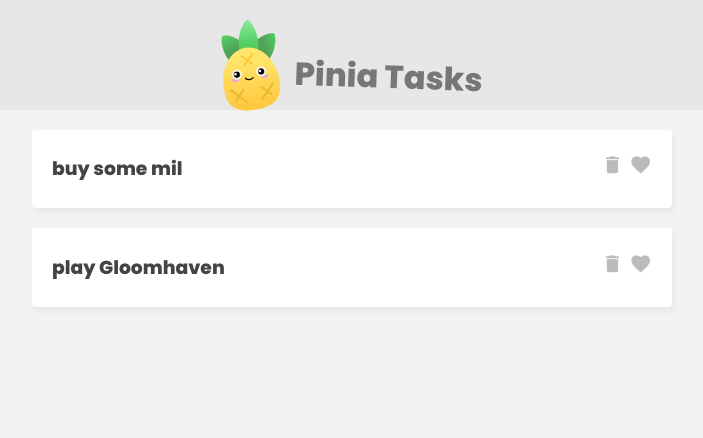
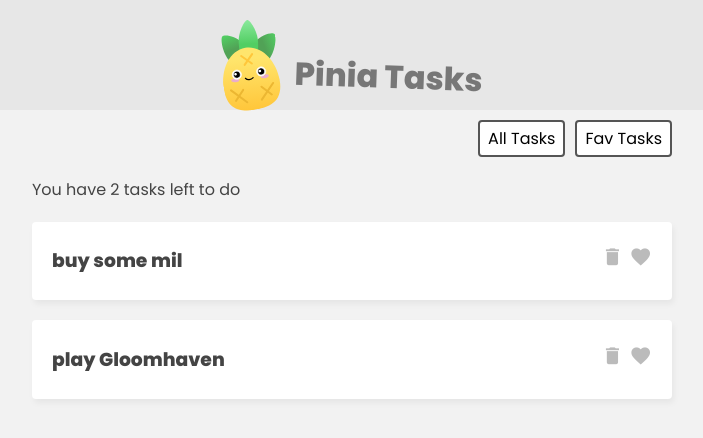
Before and after one commit to HysenB/vue-pinia, a Vue app: page / in a window 1280 px wide. Shown: the top 438 px of the page, without its empty margins (288-991 px from the left). Built offline with nearby package versions, Linux system fonts and the light colour scheme.

Commit message:
getters: total tasks, fav tasks

```diff
--- a/src/App.vue
+++ b/src/App.vue
@@ -6,9 +6,24 @@
       <h1>Pinia Tasks</h1>
     </header>
 
+    <!-- filter -->
+    <nav class="filter">
+      <button @click="filter = 'all'">All Tasks</button>
+      <button @click="filter = 'favs'">Fav Tasks</button>
+    </nav>
+
     <!-- task list -->
-    <div class="task-list">
+    <div class="task-list" v-if="filter === 'all'">
+      <p>You have {{ taskStore.totalCount }} tasks left to do</p>
       <div v-for="task in taskStore.tasks">
+        <TaskDetails :task="task" />
+      </div>
+    </div>
+
+    <!-- task list -->
+    <div class="task-list" v-if="filter === 'favs'">
+      <p>You have {{ taskStore.favCount }} favs left to do</p>
+      <div v-for="task in taskStore.favs">
         <TaskDetails :task="task" />
       </div>
     </div>
@@ -16,8 +31,11 @@
 </template>
 
 <script setup>
+import { ref } from 'vue';
 import TaskDetails from './components/TaskDetails.vue'
 import { useTaskStore } from './stores/TaskStore';
 
 const taskStore = useTaskStore();
+
+const filter = ref('all');
 </script>
--- a/src/assets/main.css
+++ b/src/assets/main.css
@@ -58,3 +58,21 @@
   cursor: pointer;
   color: #bbb;
 }
+
+.filter {
+  width: 640px;
+  margin: 10px auto;
+  text-align: right;
+}
+
+.filter button {
+  display: inline-block;
+  margin-left: 10px;
+  background: #fff;
+  border: 2px solid #555;
+  border-radius: 4px;
+  padding: 4px 8px;
+  cursor: pointer;
+  font-size: 0.8rem;
+  font-size: 1em;
+}
--- a/src/stores/TaskStore.js
+++ b/src/stores/TaskStore.js
@@ -6,5 +6,18 @@
             { id: 1, title: "buy some mil", isFav: false },
             { id: 2, title: "play Gloomhaven", isFav: true },
         ],
-    })
+    }),
+    getters: {
+        favs() {
+            return this.tasks.filter(task => task.isFav)
+        },
+        favCount() {
+            return this.tasks.reduce((p, c) => {
+                return c.isFav ? p + 1 : p
+            }, 0)
+        },
+        totalCount: (state) => {
+            return state.tasks.length;
+        }
+    }
 });
```
